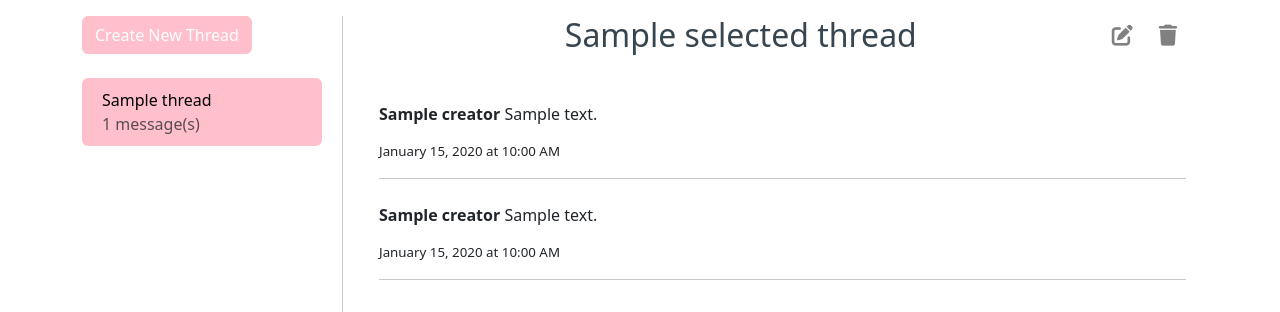
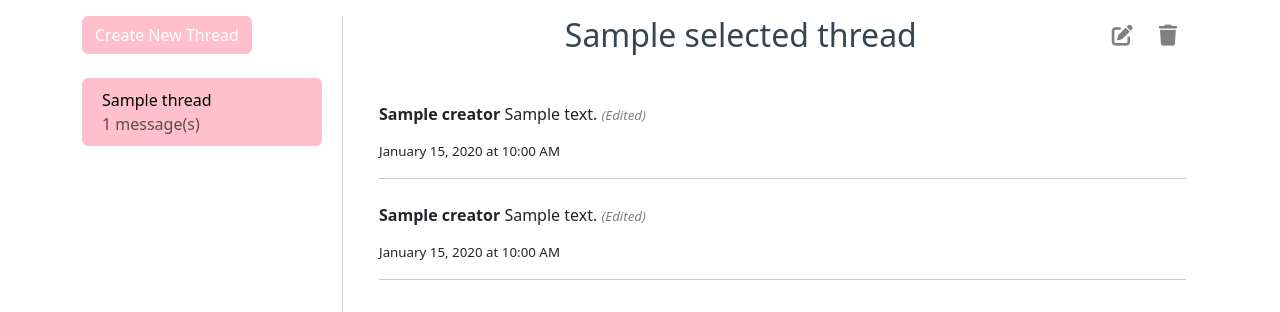
Before and after one commit to avanine/tsoha-chat-app, a Flask app: template templates/category.html in a window 1280 px wide. Shown: the part 192-504 px from the top of the page. Run offline with Flask 3, Linux system fonts and the light colour scheme; the visitor is signed in with stand-in values (Sample User, id 1); the template is opened without the code that fills it: most values are stand-ins (such as "Sample title", 1, 10 or a date in 2020).

Commit message:
Add Edited-tag for edited threads and messages

```diff
--- a/message.py
+++ b/message.py
@@ -7,7 +7,8 @@ def fetch_messages(thread_id):
             m.id,
             m.content,
             u.username AS creator,
-            m.created_at
+            m.created_at,
+            m.last_modified
         FROM messages m
         JOIN users u ON m.user_id = u.id
         WHERE m.thread_id = :thread_id AND m.visible = TRUE
--- a/static/styles.css
+++ b/static/styles.css
@@ -112,3 +112,9 @@ footer {
 .small {
     font-size: smaller;
 }
+
+.edited-tag {
+    font-style: italic;
+    color: gray;
+    font-size: smaller;
+}
--- a/templates/category.html
+++ b/templates/category.html
@@ -80,7 +80,9 @@ with messages = get_flashed_messages(with_categories=true) %} {% if messages %}
           <div class="message-item">
             <p>
               <strong>{{ selected_thread.creator }}</strong> {{
-              selected_thread.content }}
+              selected_thread.content }} {% if selected_thread.last_modified %}
+              <span class="edited-tag"> (Edited)</span>
+              {% endif %}
             </p>
             <p
               class="thread-date small"
@@ -93,7 +95,10 @@ with messages = get_flashed_messages(with_categories=true) %} {% if messages %}
             {% if messages_in_thread %} {% for message in messages_in_thread %}
             <div class="message-item">
               <p>
-                <strong>{{ message.creator }}</strong> {{ message.content }}
+                <strong>{{ message.creator }}</strong> {{ message.content }} {%
+                if message.last_modified %}
+                <span class="edited-tag"> (Edited)</span>
+                {% endif %}
               </p>
               <p
                 class="thread-date small"
--- a/thread.py
+++ b/thread.py
@@ -31,6 +31,7 @@ def get_thread_by_id(thread_id):
             t.title,
             t.content,
             t.created_at,
+            t.last_modified,
             t.user_id,
             u.username AS creator
         FROM threads t
```
